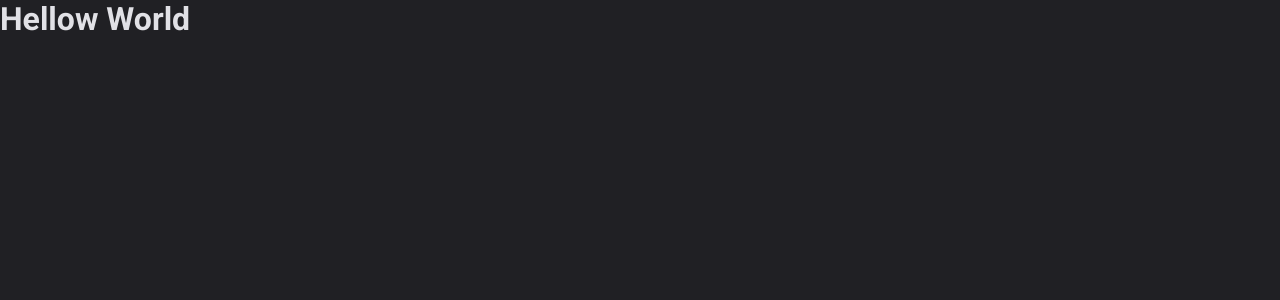
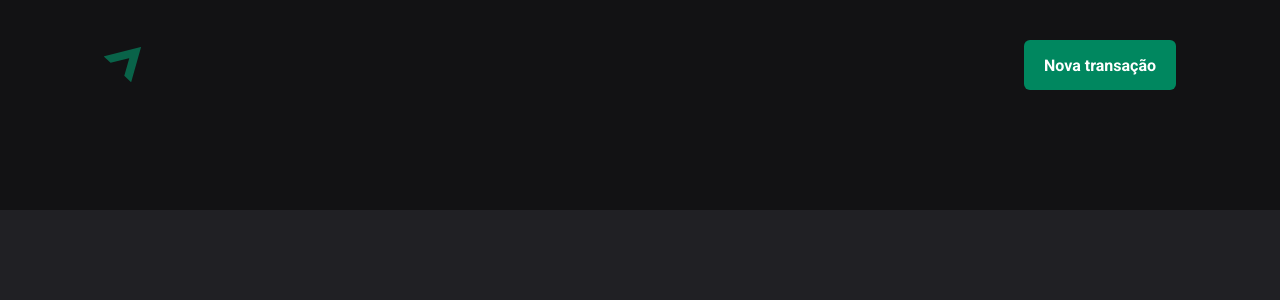
Before and after one commit to YasminFerrariDias/03-dt-money, a React (Vite) app: page / in a window 1280 px wide. Shown: the top 300 px of the page. Built offline with nearby package versions, Linux system fonts and the light colour scheme.

Commit message:
Componente: Header

```diff
--- a/src/App.tsx
+++ b/src/App.tsx
@@ -1,12 +1,13 @@
 import { ThemeProvider } from "styled-components"
 import { defaultTheme } from "./styles/themes/default"
 import { GlobalStyled } from "./styles/global"
+import { Transactions } from "./pages/Transactions"
 
 export function App() {
   return (
     <ThemeProvider theme={defaultTheme}>
       <GlobalStyled />
-      <h1>Hellow World</h1>
+      <Transactions />
     </ThemeProvider>
   )
 }
--- /dev/null
+++ b/src/components/Header/index.tsx
@@ -0,0 +1,15 @@
+import { HeaderContainer, HeaderContent, NewTransactionButton } from "./styles";
+
+import LogoImg from '../../assets/logo.svg'
+
+export function Header() {
+  return (
+    <HeaderContainer>
+      <HeaderContent>
+        <img src={LogoImg} alt="" />
+
+        <NewTransactionButton>Nova transação</NewTransactionButton>
+      </HeaderContent>
+    </HeaderContainer>
+  )
+}
--- /dev/null
+++ b/src/components/Header/styles.ts
@@ -0,0 +1,33 @@
+import styled from "styled-components";
+
+export const HeaderContainer = styled.header`
+  background: ${props => props.theme["gray-900"]};
+  padding: 2.5rem 0 7.5rem;
+`;
+
+export const HeaderContent = styled.div`
+  width: 100%;
+  max-width: 1120px;
+  margin: 0 auto;
+  padding: 0 1.5rem;
+
+  display: flex;
+  justify-content: space-between;
+  align-items: center;
+`;
+
+export const NewTransactionButton = styled.button`
+  height: 50px;
+  border: 0;
+  background: ${props => props.theme["green-500"]};
+  color: ${props => props.theme.white};
+  font-weight: bold;
+  padding: 0 1.25rem;
+  border-radius: 6px;
+  cursor: pointer;
+  transition: background-color 0.2s;
+
+  &:hover {
+    background: ${props => props.theme['green-700']}
+  }
+`;
--- /dev/null
+++ b/src/pages/Transactions/index.tsx
@@ -0,0 +1,9 @@
+import { Header } from "../../components/Header";
+
+export function Transactions() {
+  return (
+    <div>
+      <Header />
+    </div>
+  )
+}
```
Also changed, not shown: src/assets/logo.svg (added), src/pages/Transactions/styles.ts (added).
